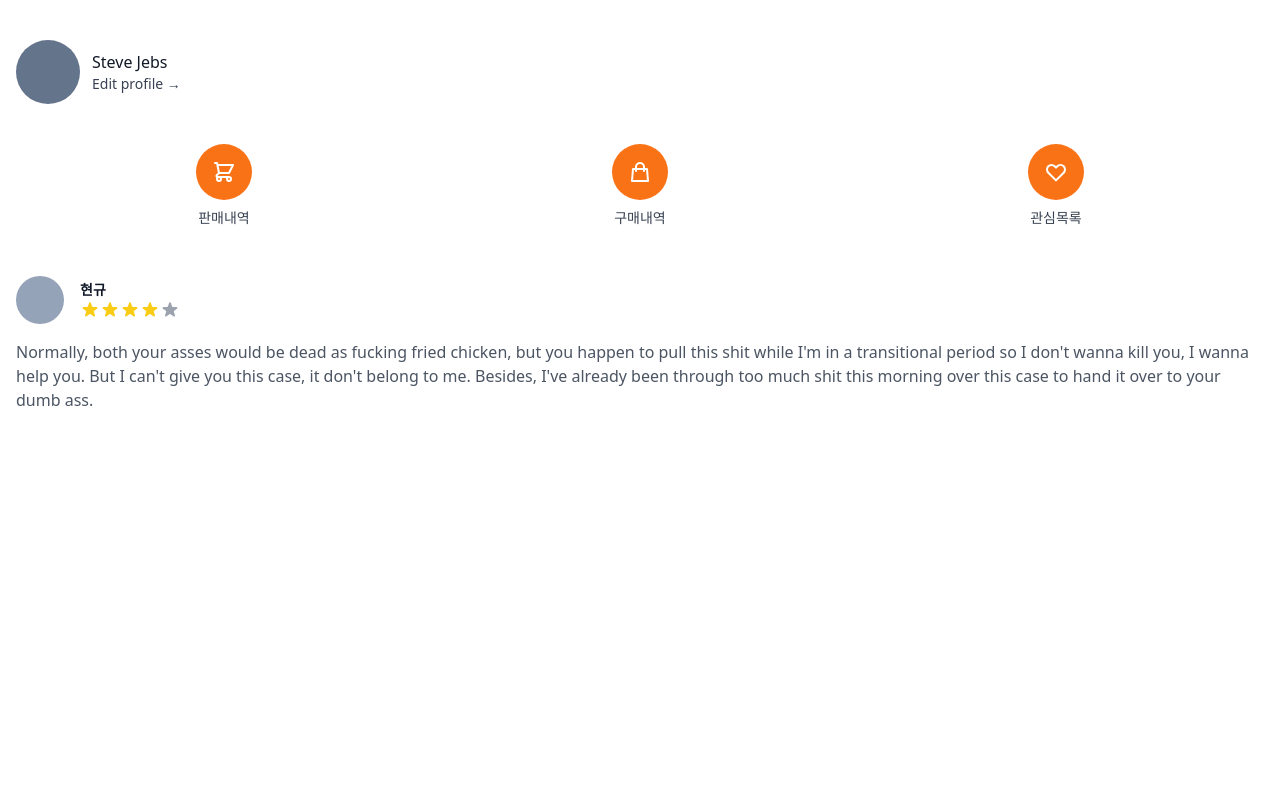
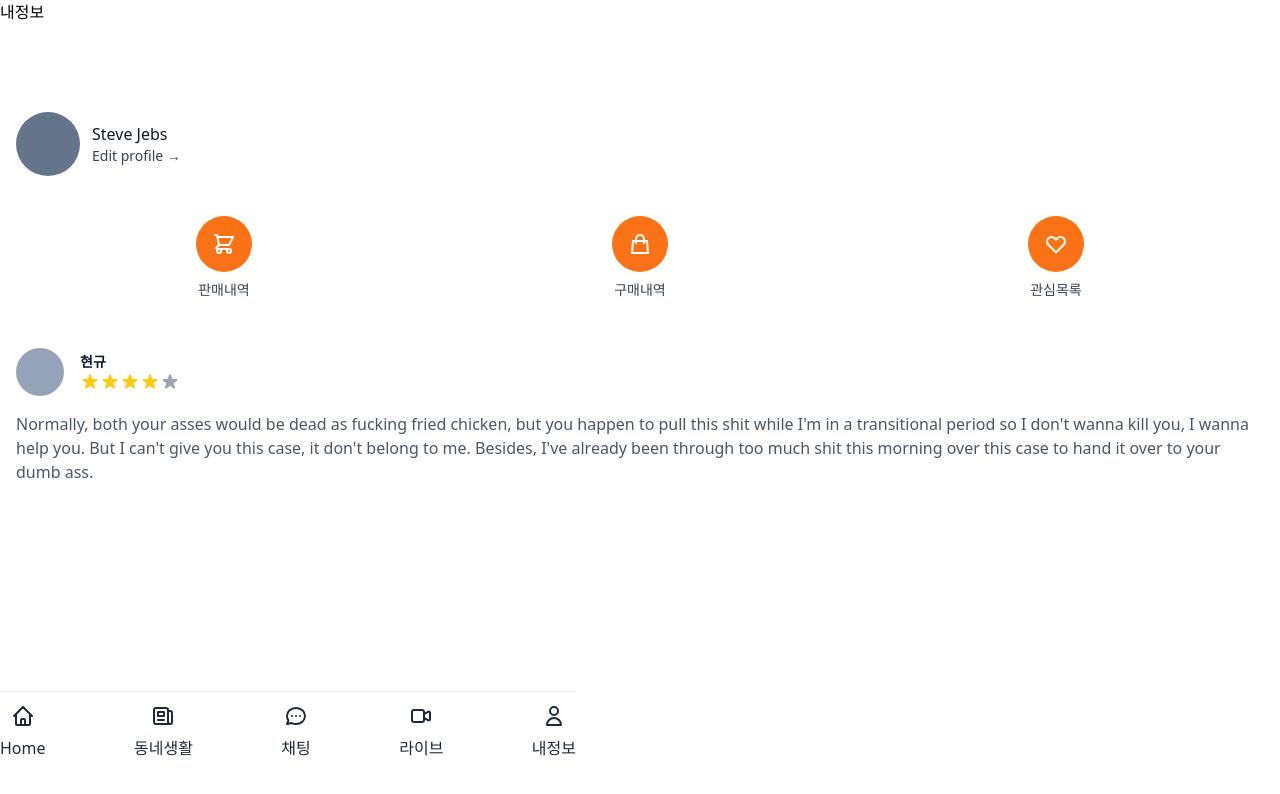
Before and after one commit to HyunG1u/Next-market, a Next.js app: page /profile in a window 1280 px wide. Shown: the top 794 px of the page. Built offline with nearby package versions, Linux system fonts and the light colour scheme.

Commit message:
fix: add Layout

```diff
--- a/pages/community/index.tsx
+++ b/pages/community/index.tsx
@@ -1,7 +1,9 @@
 import type { NextPage } from "next";
+import Layout from "../../components/layout";
 
 const Community: NextPage = () => {
   return (
+    <Layout hasTabBar title="동네생활">
       <div className="py-16 px-4 space-y-8">
         {[1, 2, 3, 4, 5, 6].map((_, i) => (
           <div key={i} className="flex cursor-pointer flex-col items-start">
@@ -9,8 +11,8 @@ const Community: NextPage = () => {
               동네질문
             </span>
             <div className="mt-2 text-gray-700">
-            <span className="text-orange-500 font-medium">Q.</span> What is the
-            best mandu restaurant?
+              <span className="text-orange-500 font-medium">Q.</span> What is
+              the best mandu restaurant?
             </div>
             <div className="mt-5 flex items-center justify-between w-full text-gray-500 font-medium text-xs">
               <span>Hyungyu</span>
@@ -71,6 +73,7 @@ const Community: NextPage = () => {
           </svg>
         </button>
       </div>
+    </Layout>
   );
 };
 
--- a/pages/index.tsx
+++ b/pages/index.tsx
@@ -1,7 +1,9 @@
 import type { NextPage } from "next";
+import Layout from "../components/layout";
 
 const Home: NextPage = () => {
   return (
+    <Layout title="홈" hasTabBar>
       <div className="flex flex-col space-y-5 py-10">
         {[1, 1, 1, 1, 1, 1, 1, 1, 1, 1, 1, 1].map((_, i) => (
           <div
@@ -74,6 +76,7 @@ const Home: NextPage = () => {
           </svg>
         </button>
       </div>
+    </Layout>
   );
 };
 
--- a/pages/profile/index.tsx
+++ b/pages/profile/index.tsx
@@ -1,7 +1,9 @@
 import type { NextPage } from "next";
+import Layout from "../../components/layout";
 
 const Profile: NextPage = () => {
   return (
+    <Layout hasTabBar title="내정보">
       <div className="py-10 px-4">
         <div className="flex items-center space-x-3">
           <div className="w-16 h-16 bg-slate-500 rounded-full" />
@@ -134,13 +136,14 @@ const Profile: NextPage = () => {
               Normally, both your asses would be dead as fucking fried chicken,
               but you happen to pull this shit while I&apos;m in a transitional
               period so I don&apos;t wanna kill you, I wanna help you. But I
-            can&apos;t give you this case, it don&apos;t belong to me. Besides,
-            I&apos;ve already been through too much shit this morning over this
-            case to hand it over to your dumb ass.
+              can&apos;t give you this case, it don&apos;t belong to me.
+              Besides, I&apos;ve already been through too much shit this morning
+              over this case to hand it over to your dumb ass.
             </p>
           </div>
         </div>
       </div>
+    </Layout>
   );
 };
 
```
Lines whose indentation alone changed are shown as unchanged.
